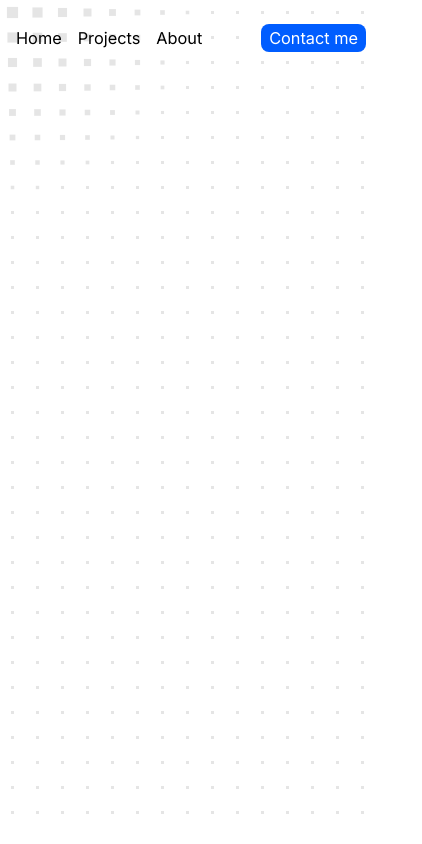
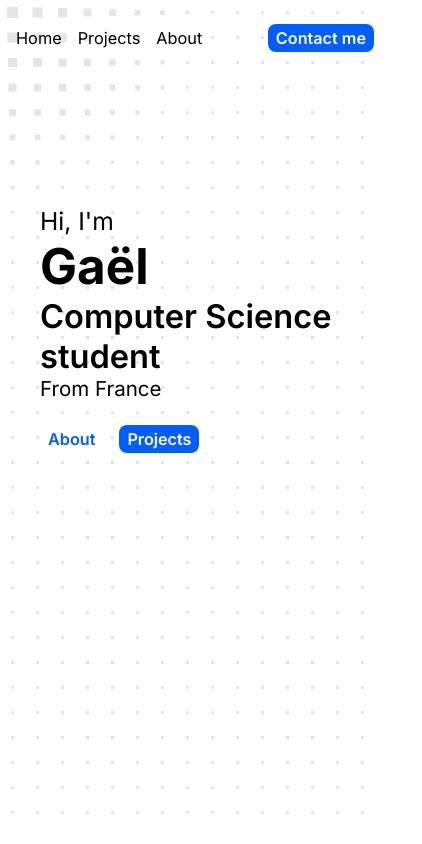
Before and after one commit to GaelCode/Portfolio, a React (Vite) app: page / in a window 390 px wide. Shown: the whole page, 422 px wide, since content can reach past the window. Built offline with nearby package versions, Linux system fonts and the light colour scheme.

Commit message:
ajout image et texte

```diff
--- a/src/App.tsx
+++ b/src/App.tsx
@@ -1,6 +1,7 @@
 import { useState } from 'react';
 import Fond from './fond/fond'; // Import du composant Fond (majuscule)
 import Header from './header/header';
+import Accueil from './accueil/accueil';
 import './index.css'
 
 function App() {
@@ -11,6 +12,7 @@ function App() {
       <Fond />
       <main>
         <Header></Header>
+        <Accueil></Accueil>
       </main>
     </>
   );
--- /dev/null
+++ b/src/accueil/accueil.css
@@ -0,0 +1,100 @@
+section {
+    display: grid;
+    grid-template-columns: 1fr 1fr;
+    gap: 150px;
+    padding: 40px;
+    height: 78%;
+}
+
+.info {
+    display: grid;
+    align-content: center;
+}
+
+.hello {
+    font-size: clamp(1.5rem, 1.0385rem + 2.0513vw, 3.5rem);
+}
+
+.name{
+    font-weight: bold;
+    font-size: clamp(3rem, 1.9615rem + 4.6154vw, 7.5rem);
+}
+
+.learning{
+    font-weight: 600;
+    font-size: clamp(2rem, 1.5385rem + 2.0513vw, 4rem);
+}
+
+.position {
+    font-size: clamp(1.25rem, 0.8462rem + 1.7949vw, 3rem);
+}
+
+.list-cta {
+    margin-top: 24px;
+    display: flex;
+    gap: 16px;
+}
+
+.list-cta a {
+    padding: 0;
+}
+
+.image-container {
+    position: relative;
+    max-width: 100%;
+    max-height: 100%;
+    overflow: hidden;
+}
+
+.image-container img {
+    width: 100%;
+    max-height: 100%;
+    object-fit: cover;
+    display: block;
+    border-radius: 8px;
+    z-index: 0;
+}
+
+.image-container .credit {
+    position: absolute;
+    bottom: 10px;
+    left: 50%;
+    transform: translateX(-50%);
+    background: rgba(0, 0, 0, 0.7);
+    color: white;
+    font-size: 0.8rem;
+    padding: 4px 8px;
+    border-radius: 4px;
+    opacity: 0;
+    transition: opacity 0.3s ease-in-out;
+    z-index: 3;
+}
+
+.credit a {
+    padding: 0;
+    margin: 0;
+    color: white;
+    text-decoration: underline;
+}
+
+.image-container:hover .credit {
+    opacity: 1;
+}
+
+
+@media screen and (max-width: 1000px) {
+    section{
+        grid-template-columns: 2fr 3fr;
+        gap: 50px;
+    }
+}
+
+@media screen and (max-width: 800px) {
+    .image-container img{
+        display: none;
+    }
+
+    section{
+        grid-template-columns: 1fr;
+    }
+}
--- /dev/null
+++ b/src/accueil/accueil.tsx
@@ -0,0 +1,25 @@
+import { CTA, Special_CTA } from "../boutons/CTA";
+import './accueil.css';
+
+const Accueil = () => {
+    return (
+        <section>
+            <div className="info">
+                <div className="hello">Hi, I'm</div>
+                <div className="name">Gaël</div>
+                <div className="learning">Computer Science student</div>
+                <div className="position">From France</div>
+                <div className="list-cta">
+                    <a href="#"><Special_CTA texte="About"></Special_CTA></a>
+                    <a href="#"><CTA texte="Projects"></CTA></a>
+                </div>
+            </div>
+            <div className="image-container">
+                <img src="/src/assets/code-pc.jpg" alt="A computer on a desk, with an ide open" />
+                <p className="credit">Photo de <a href="https://unsplash.com/fr/@altumcode?utm_content=creditCopyText&utm_medium=referral&utm_source=unsplash" target="_blank">AltumCode</a> sur <a href="https://unsplash.com/fr/photos/macbook-pro-sur-table-en-bois-noir-PNbDkQ2DDgM?utm_content=creditCopyText&utm_medium=referral&utm_source=unsplash" target="_blank">Unsplash</a></p>
+            </div>
+        </section>
+    );
+};
+
+export default Accueil;
--- a/src/boutons/CTA.css
+++ b/src/boutons/CTA.css
@@ -1,15 +1,27 @@
 .cta {
     background-color: #005DFF;
     color: white;
-    font-size: clamp(0.8rem, 0.7692rem + 1.0256vw, 1.8rem);
+    font-size: clamp(1rem, 0.8558rem + 0.641vw, 1.625rem);
     padding: 8px 16px;
     border-radius: 8px;
     transition: all 0.3s ease-in-out;
     text-decoration: none;
+    width: fit-content;
+    font-weight: 600;
 }
 
-.cta:hover{
+.cta:hover, .cta:focus-visible{
     background-color: #004bce;
+}
+
+.cta--special {
+    background-color: transparent;
+    color: #005DFF;
+}
+
+.cta--special:hover, .cta--special:focus-visible {
+    background-color: #005DFF;
+    color: white;
 }
 
 @media screen and (max-width: 400px) {
--- a/src/boutons/CTA.tsx
+++ b/src/boutons/CTA.tsx
@@ -12,4 +12,12 @@ const CTA = ({ texte }: CTAProps) => {
     );
 };
 
-export default CTA;
+const Special_CTA = ({ texte }: CTAProps) => {
+    return (
+        <div className="cta cta--special">
+            {texte}
+        </div>
+    );
+};
+
+export {CTA, Special_CTA};
--- a/src/header/header.css
+++ b/src/header/header.css
@@ -1,5 +1,4 @@
 header{
-    width: 100%;
     padding: 24px 40px;
 }
 
@@ -46,16 +45,11 @@ header{
 
 a{
     text-decoration: none;
-    padding-right: 90px;
 }
 
 @media screen and (max-width: 500px) {
     header{
         padding: 24px 16px;
-    }
-
-    a{
-        padding-right: 40px;
     }
 }
 
--- a/src/header/header.tsx
+++ b/src/header/header.tsx
@@ -1,4 +1,4 @@
-import CTA from "../boutons/CTA"
+import {CTA} from "../boutons/CTA"
 import './header.css'
 
 const Header = () => {
--- a/src/index.css
+++ b/src/index.css
@@ -16,5 +16,5 @@ body {
 
 main {
     width: 100%;
-    height: 100%;
+    height: 100vh;
 }
```
Also changed, not shown: src/assets/code-pc.jpg (added).
